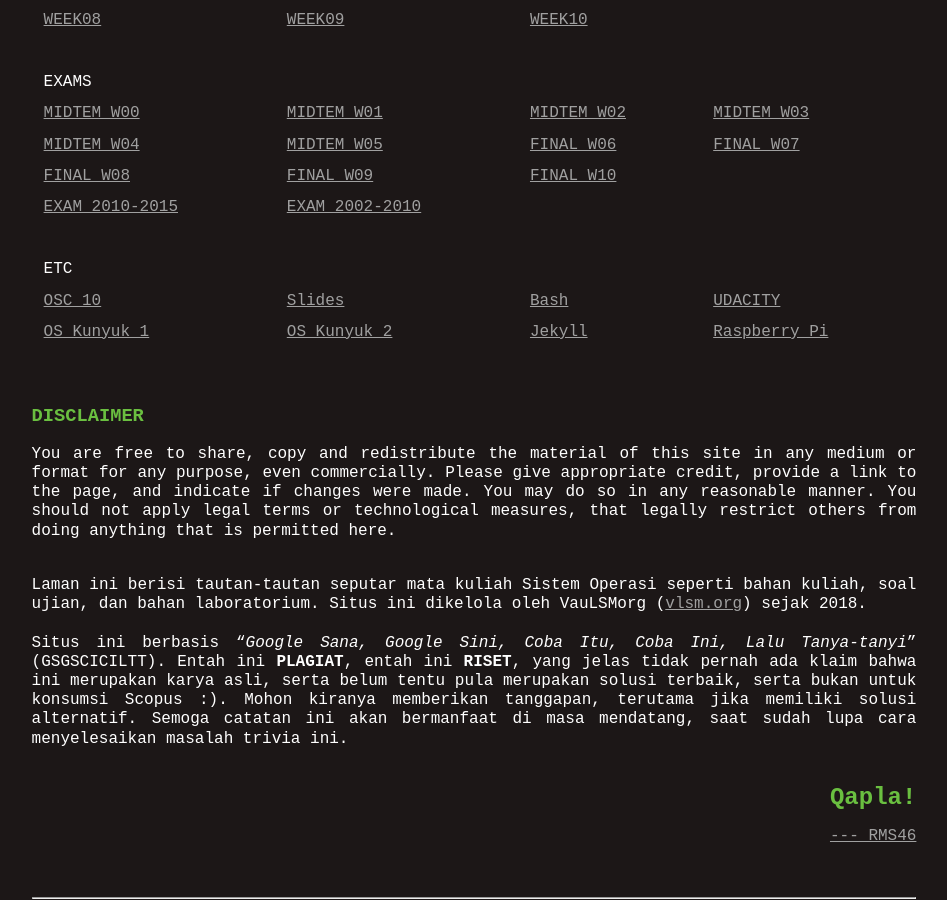
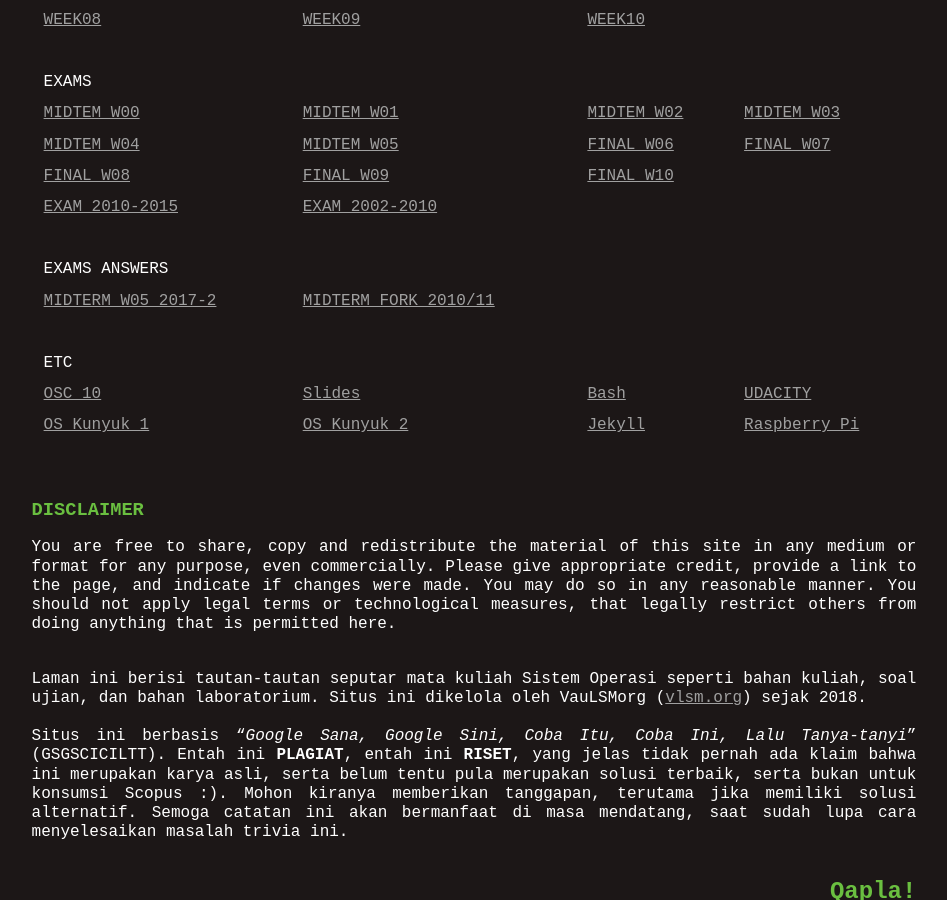
Before and after one commit to Angling-Darma/SistemOperasi, a Jekyll site: the page built from index.md, in a window 1280 px wide and 900 px high, scrolled down 1263 px. Shown: the whole window, without its empty margins (166-1113 px from the left). Built offline with Jekyll 4.4.1, drawn with Linux system fonts in a browser that asks for light colours.

Commit message:
modified:   index.md

```diff
--- a/index.md
+++ b/index.md
@@ -51,6 +51,9 @@ title:  "Operating Systems - Sistem Operasi"
 | [FINAL W08](https://rms46.vlsm.org/2/203.pdf) | [FINAL W09](https://rms46.vlsm.org/2/204.pdf) | [FINAL W10](https://rms46.vlsm.org/2/205.pdf) |
 | [EXAM 2010-2015](https://rms46.vlsm.org/2/183.pdf) | [EXAM 2002-2010](https://rms46.vlsm.org/1/94.pdf) |
 |     |
+| EXAMS ANSWERS |
+| [MIDTERM W05 2017-2](https://rms46.vlsm.org/2/223.pdf) | [MIDTERM FORK 2010/11](https://rms46.vlsm.org/2/232.pdf) |
+|     |
 | ETC |
 | [OSC 10](https://os-book.com/) | [Slides](https://codex.cs.yale.edu/avi/os-book/OS10/slide-dir/) | [Bash](https://en.wikipedia.org/wiki/Bash_(Unix_shell)) | [UDACITY](https://classroom.udacity.com/courses/ud923) |
 | [OS Kunyuk 1](https://rms46.vlsm.org/2/213.pdf) | [OS Kunyuk 2](https://rms46.vlsm.org/2/214.pdf) | [Jekyll](https://jekyll.vlsm.org) | [Raspberry Pi](https://www.raspberrypi.org/) |
```
